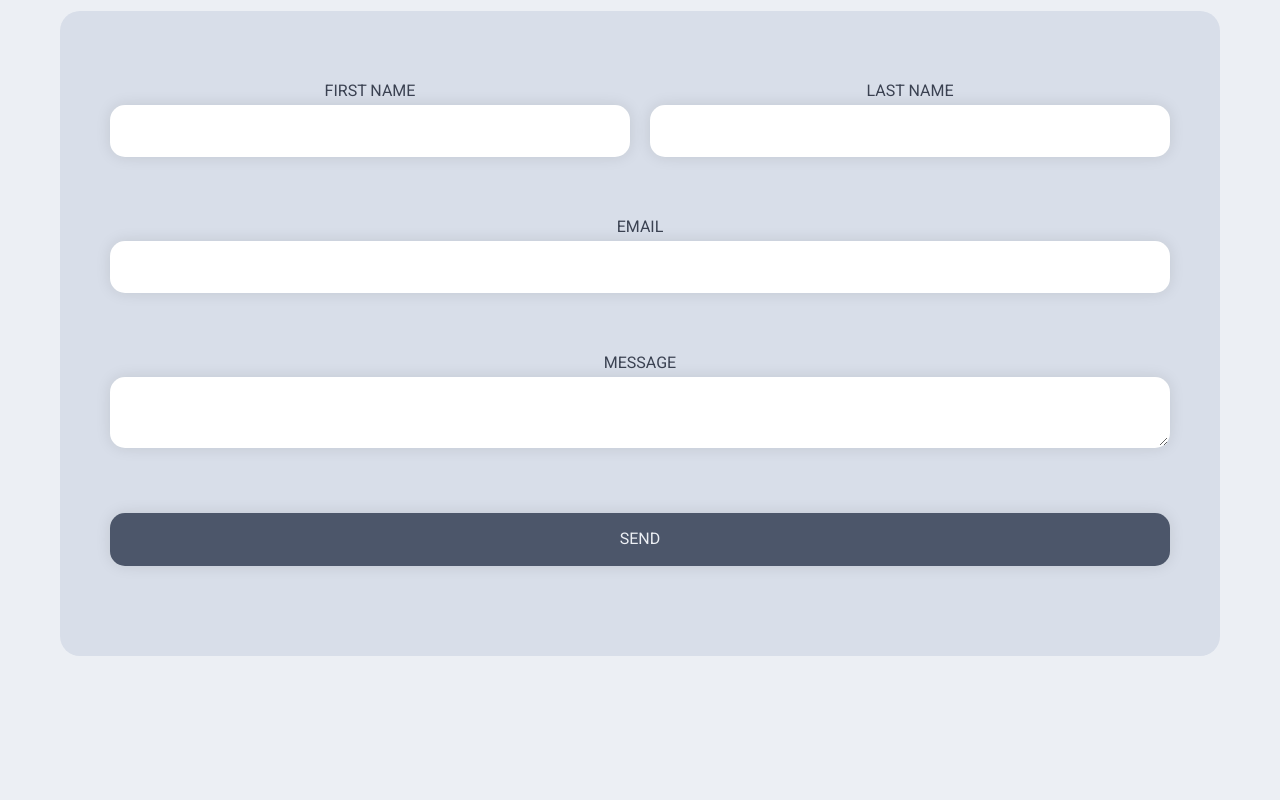
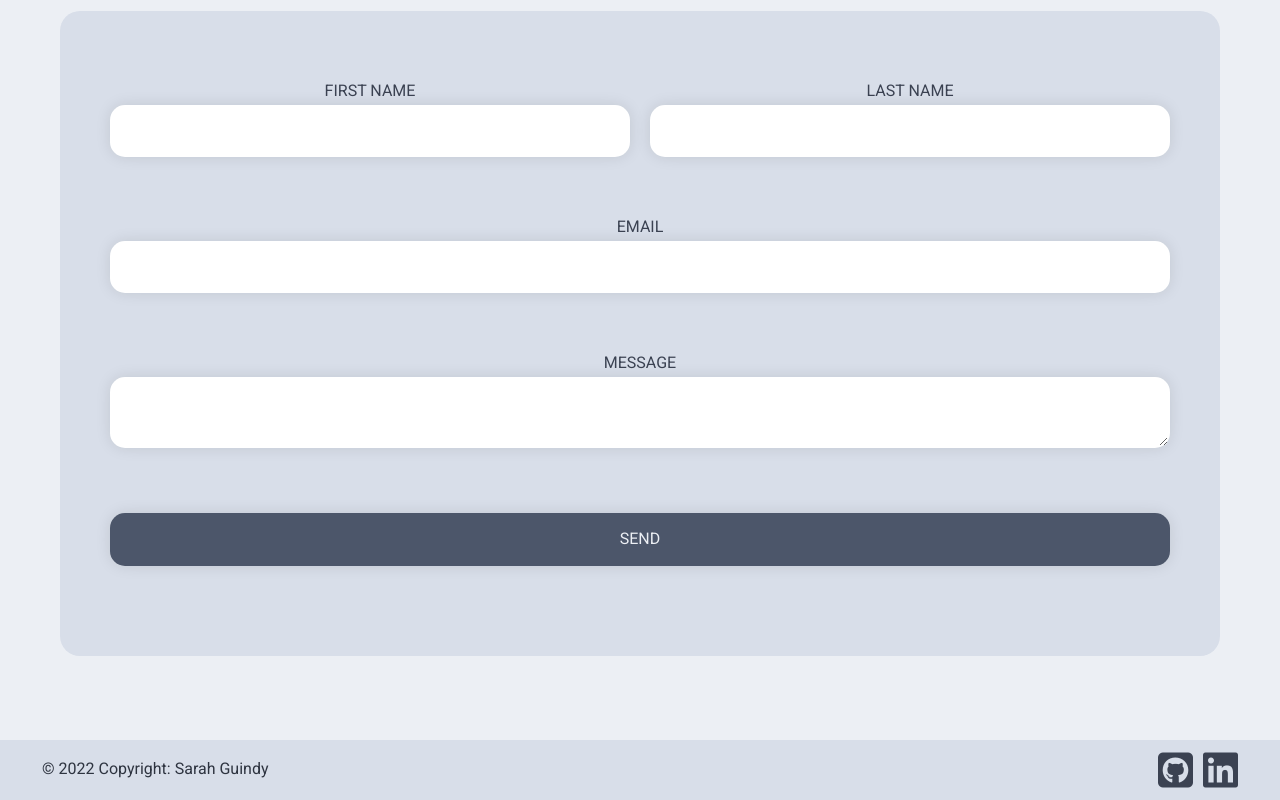
Before and after one commit to sarahtguindy/portfolio, a React (Create React App) app: page / in a window 1280 px wide. Shown: the part 2049-2849 px from the top of the page. Before the commit the page ends 2789 px from the top, so only its background shows below. Built offline with nearby package versions, Linux system fonts and the light colour scheme.

Commit message:
Complete Footer component

```diff
--- a/src/App.js
+++ b/src/App.js
@@ -2,6 +2,7 @@ import React from "react";
 import Console from "./components/Console/Console";
 import Projects from "./components/Projects/Projects";
 import Contact from "./components/Contact/Contact";
+import Footer from "./components/Footer/Footer";
 
 const App = () => {
   return (
@@ -9,6 +10,7 @@ const App = () => {
       <Console />
       <Projects />
       <Contact />
+      <Footer />
     </div>
   );
 };
--- /dev/null
+++ b/src/components/Footer/Footer.js
@@ -0,0 +1,34 @@
+import React from "react";
+import styles from "./Footer.module.scss";
+
+const Footer = () => {
+  return (
+    <>
+      <section className={styles.footer}>
+        <footer>
+          <p className={styles.copyright}>
+            &copy; 2022 Copyright: Sarah Guindy
+          </p>
+          <div className={styles.socials}>
+            <a
+              href="https://github.com/sarahtguindy"
+              target="_blank"
+              rel="noopener noreferrer"
+            >
+              <i className="fab fa-github-square"></i>
+            </a>
+            <a
+              href="https://www.linkedin.com/in/sarahtguindy/"
+              target="_blank"
+              rel="noopener noreferrer"
+            >
+              <i className="fab fa-linkedin"></i>
+            </a>
+          </div>
+        </footer>
+      </section>
+    </>
+  );
+};
+
+export default Footer;
--- /dev/null
+++ b/src/components/Footer/Footer.module.scss
@@ -0,0 +1,59 @@
+@use '../../index' as *;
+
+/*
+------
+Footer
+------
+*/
+
+.footer {
+    font-family: 'Roboto', sans-serif;
+    margin-top: auto;
+    footer {
+        display: flex;
+        flex-direction: column;
+        align-items: center;
+        background-color: $snowStorm3;
+
+        .copyright,
+        .socials {
+            color: $polarNight4;
+        }
+
+        .copyright {
+            min-width: 20px;
+        }
+
+        .socials {
+            margin-bottom: 15px;
+        }
+
+        .socials i {
+            color: $polarNight3;
+            font-size: 40px;
+        }
+
+        .socials > :first-child {
+            margin: 10px;
+        }
+    }
+}
+
+/* Mobile L and up */
+@media (min-width: 425px) {
+    footer {
+        flex-direction: row !important;
+        justify-content: space-between;
+        padding: 10px;
+
+        .copyright {
+            padding-left: 2em;
+            margin: 0 !important;
+        }
+
+        .socials {
+            padding-right: 2em;
+            margin: 0 !important;
+        }
+    }
+}
```
Also changed, not shown: 1 other file (tests, documents, lock files or other folders).
